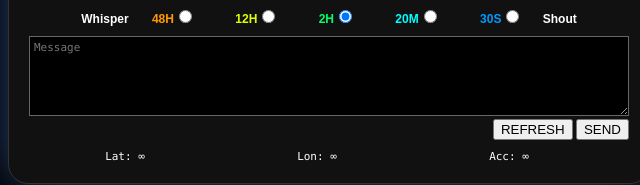
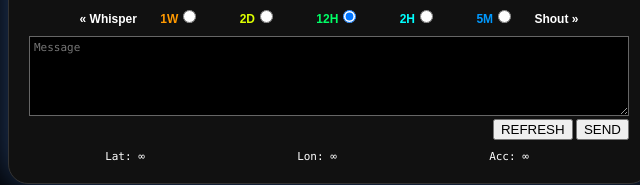
Before and after one commit to tlhunter/whisper, a website: page public/index.html in a window 1280 px wide. Shown: the part 406-591 px from the top of the page, 311-951 px from the left. Drawn offline with nearby package versions, Linux system fonts and the light colour scheme; no server answers.

Commit message:
Persisting messages a lot longer. Loading GUI info from data file.

```diff
--- a/public/index.html
+++ b/public/index.html
@@ -24,13 +24,13 @@
             <div id="map"></div>
             <form id="compose">
                 <div id="size">
-                    Whisper
-                    <label class="size-0" for="size-0">48H</label><input id="size-0" type="radio" name="size" value="0" />
-                    <label class="size-1" for="size-1">12H</label><input id="size-1" type="radio" name="size" value="1" />
-                    <label class="size-2" for="size-2"> 2H</label><input id="size-2" type="radio" name="size" value="2" checked />
-                    <label class="size-3" for="size-3">20M</label><input id="size-3" type="radio" name="size" value="3" />
-                    <label class="size-4" for="size-4">30S</label><input id="size-4" type="radio" name="size" value="4" />
-                    Shout
+                    &laquo; Whisper
+                    <label id="size-0-label" class="size-0" for="size-0">0S</label><input id="size-0" type="radio" name="size" value="0" />
+                    <label id="size-1-label" class="size-1" for="size-1">0S</label><input id="size-1" type="radio" name="size" value="1" />
+                    <label id="size-2-label" class="size-2" for="size-2">0S</label><input id="size-2" type="radio" name="size" value="2" checked />
+                    <label id="size-3-label" class="size-3" for="size-3">0S</label><input id="size-3" type="radio" name="size" value="3" />
+                    <label id="size-4-label" class="size-4" for="size-4">0S</label><input id="size-4" type="radio" name="size" value="4" />
+                    Shout &raquo;
                 </div>
                 <div id="message-holder"><textarea class="size-2" id="message" placeholder="Message" maxlength="255"></textarea></div>
                 <div id="actions">
--- a/public/main.js
+++ b/public/main.js
@@ -16,6 +16,13 @@
     var $lat = $('#latitude');
     var $lon = $('#longitude');
     var $acc = $('#accuracy');
+
+	// Update DOM Labels
+	for (var i = 0; i < 5; i++) {
+		$('#size-' + i + '-label')
+			.text(config.levels[i].label)
+			.attr('title', config.levels[i].description);
+	}
 
     // If we receive old messages, our list order is now dirty and needs to be reordered.
     // I don't wan't to reorder every time we get a dirty message though since we get groups of them.
--- a/public/shared-data.json
+++ b/public/shared-data.json
@@ -2,38 +2,38 @@
 	"levels": [
 		{
 			"name": "Whisper",
-			"label": "48H",
-			"description": "48 Hours, long duration, short range (maybe a few dozen feet)",
+			"label": "1W",
+			"description": "1 Week, long duration, short range (maybe a few dozen feet)",
 			"hash_accuracy": 8,
+			"expiration": 604800
+		},
+		{
+			"name": "Murmer",
+			"label": "2D",
+			"description": "2 Days",
+			"hash_accuracy": 5,
 			"expiration": 172800
 		},
 		{
-			"name": "Murmer",
+			"name": "Speak",
 			"label": "12H",
 			"description": "12 Hours",
-			"hash_accuracy": 5,
+			"hash_accuracy": 4,
 			"expiration": 43200
 		},
 		{
-			"name": "Speak",
+			"name": "Yell",
 			"label": "2H",
 			"description": "2 Hours",
-			"hash_accuracy": 4,
+			"hash_accuracy": 3,
 			"expiration": 7200
 		},
 		{
-			"name": "Yell",
-			"label": "20M",
-			"description": "20 Minutes",
-			"hash_accuracy": 3,
-			"expiration": 1200
-		},
-		{
 			"name": "Shout",
-			"label": "30S",
-			"description": "30 Seonds, short duration, long range (maybe a hundred miles)",
+			"label": "5M",
+			"description": "5 Minutes, short duration, long range (maybe a hundred miles)",
 			"hash_accuracy": 2,
-			"expiration": 30
+			"expiration": 300
 		}
 	]
 }
```
